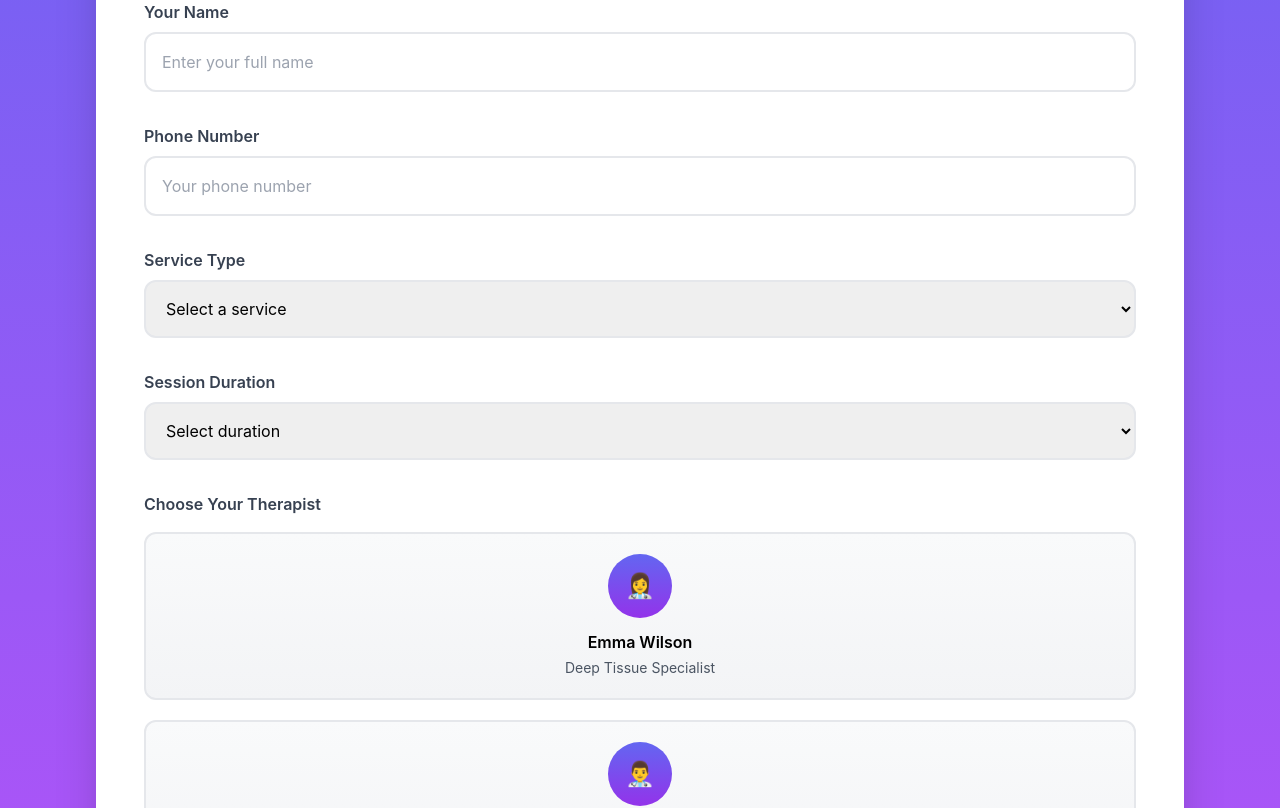
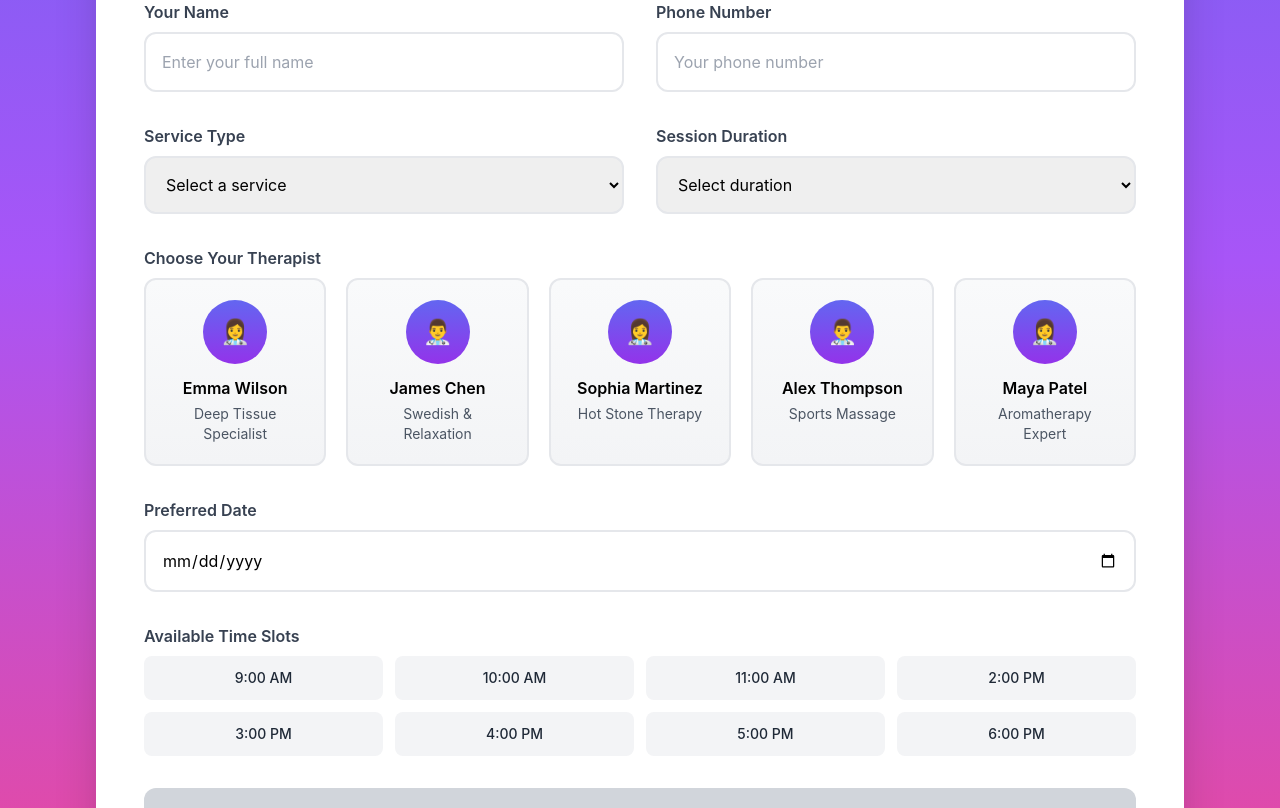
Before and after one commit to darunporn-san/Spa-Therapist, a React (Vite) app: page / in a window 1280 px wide. Shown: the part 420-1228 px from the top of the page. Built offline with nearby package versions, Linux system fonts and the light colour scheme.

Commit message:
responsive

```diff
--- a/index.html
+++ b/index.html
@@ -1,14 +1,13 @@
 <!DOCTYPE html>
 <html lang="en">
+
 <head>
   <meta charset="utf-8" />
   <link rel="icon" href="/favicon.ico" />
-    <meta name="viewport" content="width=device-width, initial-scale=1" />
+  <meta name="viewport" content="width=device-width, initial-scale=1.0" />
+
   <meta name="theme-color" content="#000000" />
-    <meta
-      name="description"
-      content="Web site created using @vitejs/plugin-react"
-    />
+  <meta name="description" content="Web site created using @vitejs/plugin-react" />
   <link rel="apple-touch-icon" href="/logo192.png" />
   <!--
       manifest.json provides metadata used when your web app is installed on a
@@ -16,9 +15,16 @@
     -->
   <link rel="manifest" href="/manifest.json" />
   <script src="https://cdn.tailwindcss.com"></script>
-
+  <script>
+    tailwind.config = {
+      theme: {
+        extend: {},
+      }
+    }
+  </script>
   <title>React App</title>
 </head>
+
 <body>
   <noscript>You need to enable JavaScript to run this app.</noscript>
   <div id="root"></div>
@@ -34,4 +40,5 @@
     -->
 </body>
 <script type="module" src="/src/index.jsx"></script>
+
 </html>
--- /dev/null
+++ b/src/components/HeaderNameTitle.jsx
@@ -0,0 +1,10 @@
+const HeaderNameTitle = ({ name }) => {
+    return (
+        <label className="block text-sm lg:text-base font-semibold text-gray-700 mb-2">
+            {name}
+        </label>
+    )
+
+
+}
+export default HeaderNameTitle
--- a/src/pages/HomePage.jsx
+++ b/src/pages/HomePage.jsx
@@ -1,11 +1,13 @@
 import React, { useState, useEffect } from 'react';
 import BookingSummary from '../components/BookingSummary';
 import Header from '../components/Header';
-import { servicePrices,therapists,timeSlots,services,durations } from '../utils/mockData';
+import { servicePrices, therapists, timeSlots, services, durations } from '../utils/mockData';
 import TherapistCard from '../components/TherapistsCard';
+import HeaderNameTitle from '../components/HeaderNameTitle';
 
 
 const HomePage = () => {
+
     const [selectedTherapist, setSelectedTherapist] = useState(null);
     const [selectedTime, setSelectedTime] = useState(null);
     const [bookings, setBookings] = useState({});
@@ -110,7 +112,7 @@ const HomePage = () => {
 
     return (
         <div className="min-h-screen bg-gradient-to-br from-indigo-500 via-purple-500 to-pink-500">
-            <div className="container mx-auto px-4 py-6 lg:px-8 lg:py-10 max-w-6xl">
+            <div className="container mx-auto px-4 py-6 max-w-6xl">
                 {/* Header */}
                 <Header />
 
@@ -124,11 +126,9 @@ const HomePage = () => {
 
                             <div className="space-y-6 lg:space-y-8">
                                 {/* Client Information */}
-                                <div className="grid grid-cols-1 md:grid-cols-2 gap-4 lg:gap-8">
+                                <div className="grid input-form">
                                     <div>
-                                        <label className="block text-sm lg:text-base font-semibold text-gray-700 mb-2">
-                                            Your Name
-                                        </label>
+                                        <HeaderNameTitle name="Your Name" />
                                         <input
                                             type="text"
                                             value={formData.clientName}
@@ -139,9 +139,10 @@ const HomePage = () => {
                                         />
                                     </div>
                                     <div>
-                                        <label className="block text-sm lg:text-base font-semibold text-gray-700 mb-2">
-                                            Phone Number
-                                        </label>
+
+                                        <HeaderNameTitle name="Phone Number" />
+
+
                                         <input
                                             type="tel"
                                             value={formData.clientPhone}
@@ -154,11 +155,9 @@ const HomePage = () => {
                                 </div>
 
                                 {/* Service and Duration */}
-                                <div className="grid grid-cols-1 md:grid-cols-2 gap-4 lg:gap-8">
+                                <div className="grid input-form">
                                     <div>
-                                        <label className="block text-sm lg:text-base font-semibold text-gray-700 mb-2">
-                                            Service Type
-                                        </label>
+                                        <HeaderNameTitle name="Service Type" />
                                         <select
                                             value={formData.serviceType}
                                             onChange={(e) => handleInputChange('serviceType', e.target.value)}
@@ -174,9 +173,9 @@ const HomePage = () => {
                                         </select>
                                     </div>
                                     <div>
-                                        <label className="block text-sm lg:text-base font-semibold text-gray-700 mb-2">
-                                            Session Duration
-                                        </label>
+                                        <HeaderNameTitle name="Session Duration" />
+
+
                                         <select
                                             value={formData.sessionDuration}
                                             onChange={(e) => handleInputChange('sessionDuration', e.target.value)}
@@ -204,12 +203,11 @@ const HomePage = () => {
 
                                 {/* Therapist Selection */}
                                 <div>
-                                    <label className="block text-sm lg:text-base font-semibold text-gray-700 mb-4">
-                                        Choose Your Therapist
-                                    </label>
-                                    <div className="grid grid-cols-1 sm:grid-cols-2 lg:grid-cols-3 xl:grid-cols-5 gap-3 lg:gap-5">
+                                    <HeaderNameTitle name="Choose Your Therapist" />
+
+                                    <div className="custom-grid">
                                         {therapists.map(therapist => (
-                                            <TherapistCard therapist={therapist} selectedTherapist={selectedTherapist} handleTherapistSelect={handleTherapistSelect}/>
+                                            <TherapistCard therapist={therapist} selectedTherapist={selectedTherapist} handleTherapistSelect={handleTherapistSelect} />
                                         ))}
                                     </div>
                                 </div>
@@ -217,9 +215,8 @@ const HomePage = () => {
                                 {/* Date and Time Selection */}
                                 <div className="grid grid-cols-1 lg:grid-cols-2 gap-6 lg:gap-8">
                                     <div>
-                                        <label className="block text-sm lg:text-base font-semibold text-gray-700 mb-2">
-                                            Preferred Date
-                                        </label>
+                                        <HeaderNameTitle name="Preferred Date" />
+
                                         <input
                                             type="date"
                                             value={formData.appointmentDate}
@@ -230,10 +227,8 @@ const HomePage = () => {
                                         />
                                     </div>
                                     <div>
-                                        <label className="block text-sm lg:text-base font-semibold text-gray-700 mb-2">
-                                            Available Time Slots
-                                        </label>
-                                        <div className="grid grid-cols-2 md:grid-cols-3 lg:grid-cols-2 xl:grid-cols-4 gap-2 lg:gap-3">
+                                        <HeaderNameTitle name="Available Time Slots" />
+                                        <div className="time-grid">
                                             {timeSlots.map((slot, index) => {
                                                 const isAvailable = isTimeSlotAvailable(index);
                                                 const isSelected = selectedTime === slot.time;
--- a/src/styles/App.css
+++ b/src/styles/App.css
@@ -1,3 +1,4 @@
+@import url('./home.css');
 .App {
   text-align: center;
 }
--- /dev/null
+++ b/src/styles/home.css
@@ -0,0 +1,161 @@
+.custom-grid {
+  display: grid;
+  grid-template-columns: repeat(1, 1fr);
+  /* default 1 column */
+  gap: 0.75rem;
+  /* เท่ากับ gap-3 */
+}
+
+.time-grid {
+  display: grid;
+  grid-template-columns: repeat(2, 1fr);
+  /* grid-cols-2 */
+  gap: 0.5rem;
+  /* gap-2 */
+}
+
+.booking-summary {
+  background-color: #eef2ff;
+  /* bg-indigo-50 */
+  padding: 1rem;
+  /* p-4 */
+  border-radius: 1rem;
+  /* rounded-xl */
+  border: 1px solid #c7d2fe;
+  /* border-indigo-200 */
+}
+
+.booking-summary h3 {
+  font-weight: 700;
+  color: #3730a3;
+  /* text-indigo-700 */
+  margin-bottom: 1rem;
+  /* mb-4 */
+  font-size: 1.125rem;
+  /* text-lg */
+}
+
+.summary-row {
+  display: flex;
+  flex-direction: column;
+  /* flex-col */
+  padding-top: 0.5rem;
+  /* py-2 (แต่แบ่งครึ่งบน-ล่าง, เอาครึ่งบน) */
+  padding-bottom: 0.5rem;
+  /* py-2 */
+  border-bottom: 1px solid #c7d2fe;
+  /* border-indigo-200 */
+}
+
+/* แถวสุดท้ายไม่มีเส้นขอบล่าง */
+.summary-row:last-child {
+  border-bottom: none;
+}
+
+/* Label เช่น "Client:" */
+.summary-label {
+  font-weight: 500;
+  /* font-medium */
+  color: #4b5563;
+  /* text-gray-700 */
+}
+
+/* ข้อความค่าต่างๆ */
+.summary-value {
+  color: #111827;
+  /* text-gray-900 */
+}
+
+/* ตัวหนาสำหรับ total price */
+.summary-value.bold {
+  font-weight: 700;
+}
+
+.input-form {
+  display: grid;
+  grid-template-columns: repeat(1, 1fr);
+  /* grid-cols-1 */
+  gap: 1rem;
+  /* gap-4 = 16px */
+}
+
+/* 640px ขึ้นไป (sm) */
+@media (min-width: 640px) {
+  .custom-grid {
+    grid-template-columns: repeat(2, 1fr);
+    /* 2 columns */
+  }
+
+  .summary-row {
+    flex-direction: row;
+    /* sm:flex-row */
+    justify-content: space-between;
+    /* sm:justify-between */
+    align-items: center;
+    /* sm:items-center */
+  }
+}
+
+/* 768px ขึ้นไป (md) */
+@media (min-width: 768px) {
+  .time-grid {
+    grid-template-columns: repeat(3, 1fr);
+    /* md:grid-cols-3 */
+  }
+
+  .input-form {
+    grid-template-columns: repeat(2, 1fr);
+    /* md:grid-cols-2 */
+
+  }
+}
+
+/* 1024px ขึ้นไป (lg) */
+@media (min-width: 1024px) {
+  .container {
+    padding: 2.5rem 2rem
+  }
+
+  .custom-grid {
+    grid-template-columns: repeat(3, 1fr);
+    /* 3 columns */
+    gap: 1.25rem;
+    /* เท่ากับ lg:gap-5 */
+  }
+
+  .time-grid {
+    grid-template-columns: repeat(2, 1fr);
+    /* lg:grid-cols-2 */
+    gap: 0.75rem;
+    /* lg:gap-3 */
+  }
+
+  .booking-summary h3 {
+    font-size: 1.25rem;
+    /* lg:text-xl */
+  }
+
+  .booking-summary {
+    padding: 1.5rem;
+    /* lg:p-6 */
+  }
+
+  .input-form {
+    gap: 2rem;
+    /* lg:gap-8 = 32px */
+
+  }
+}
+
+/* 1280px ขึ้นไป (xl) */
+@media (min-width: 1280px) {
+  .custom-grid {
+    grid-template-columns: repeat(5, 1fr);
+    /* 5 columns */
+  }
+
+  .time-grid {
+    grid-template-columns: repeat(4, 1fr);
+    /* xl:grid-cols-4 */
+  }
+}
```
Also changed, not shown: src/components/BookingSummary.jsx (+21 -23 lines). Lines whose indentation alone changed are shown as unchanged.
